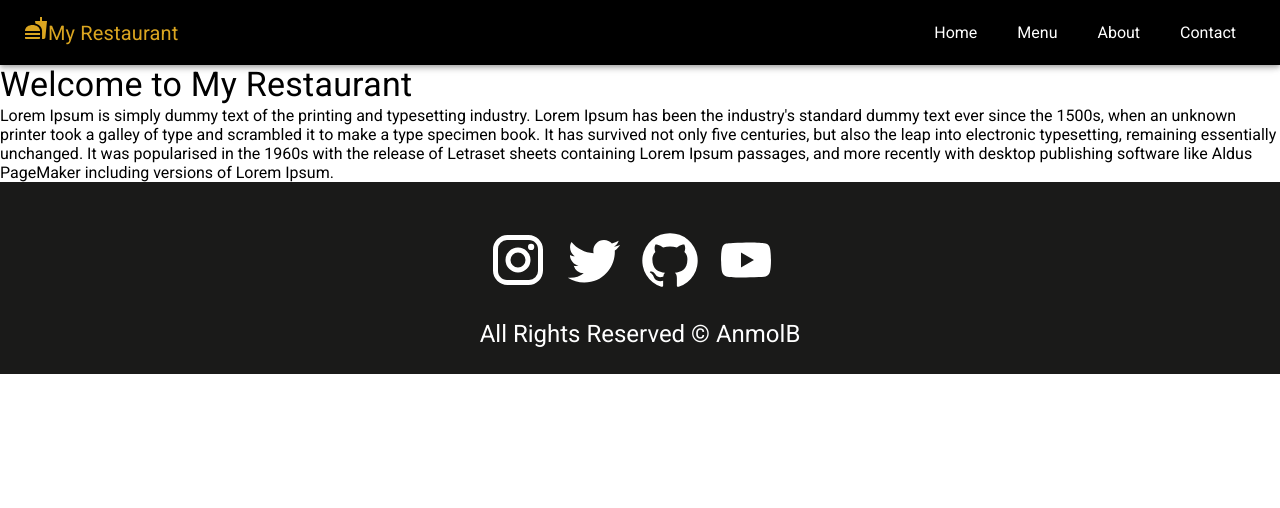
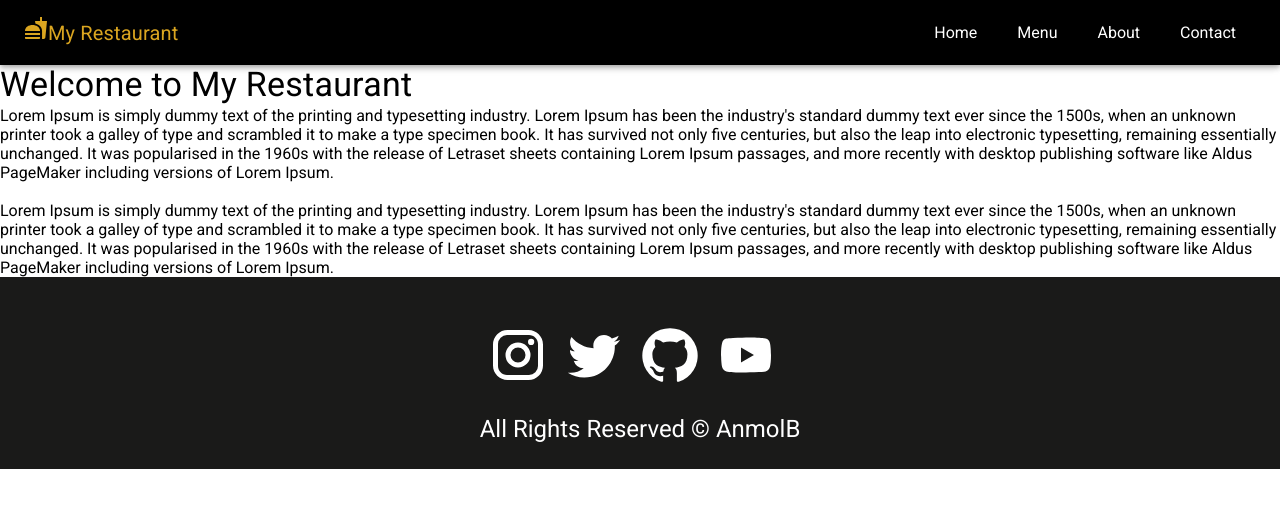
Before and after one commit to anmolbiranwar/Restaurant-website_Reactjs_MUI, a React (Create React App) app: page /about in a window 1280 px wide. Shown: the top 508 px of the page. Built offline with nearby package versions, Linux system fonts and the light colour scheme.

Commit message:
Update About.js

```diff
--- a/src/pages/About.js
+++ b/src/pages/About.js
@@ -10,6 +10,10 @@ const About = () => {
           <p>
           Lorem Ipsum is simply dummy text of the printing and typesetting industry. Lorem Ipsum has been the industry's standard dummy text ever since the 1500s, when an unknown printer took a galley of type and scrambled it to make a type specimen book. It has survived not only five centuries, but also the leap into electronic typesetting, remaining essentially unchanged. It was popularised in the 1960s with the release of Letraset sheets containing Lorem Ipsum passages, and more recently with desktop publishing software like Aldus PageMaker including versions of Lorem Ipsum.
           </p>
+          <br/>
+          <p>
+          Lorem Ipsum is simply dummy text of the printing and typesetting industry. Lorem Ipsum has been the industry's standard dummy text ever since the 1500s, when an unknown printer took a galley of type and scrambled it to make a type specimen book. It has survived not only five centuries, but also the leap into electronic typesetting, remaining essentially unchanged. It was popularised in the 1960s with the release of Letraset sheets containing Lorem Ipsum passages, and more recently with desktop publishing software like Aldus PageMaker including versions of Lorem Ipsum.
+          </p>
         </Box>
     </Layout>
   )
```
